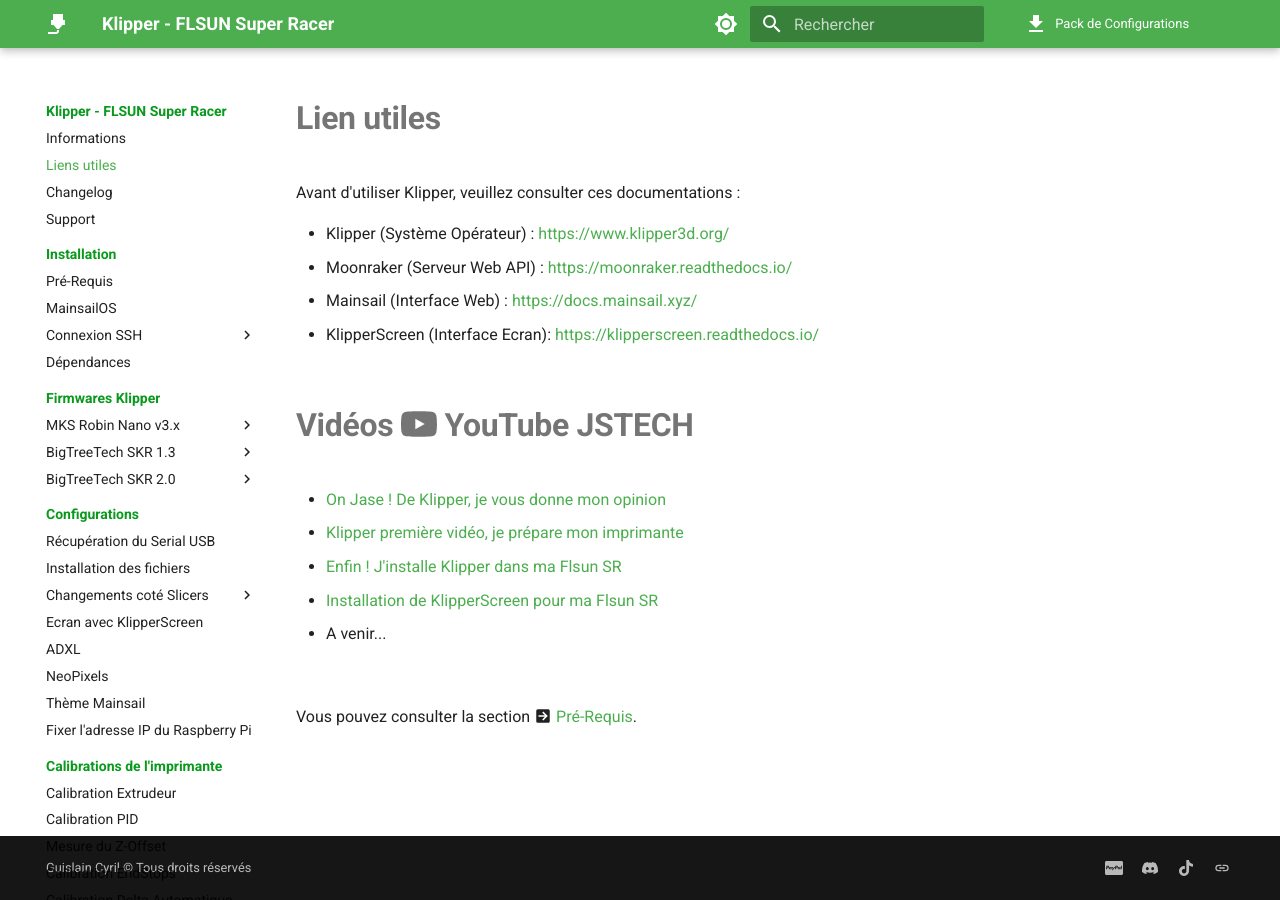
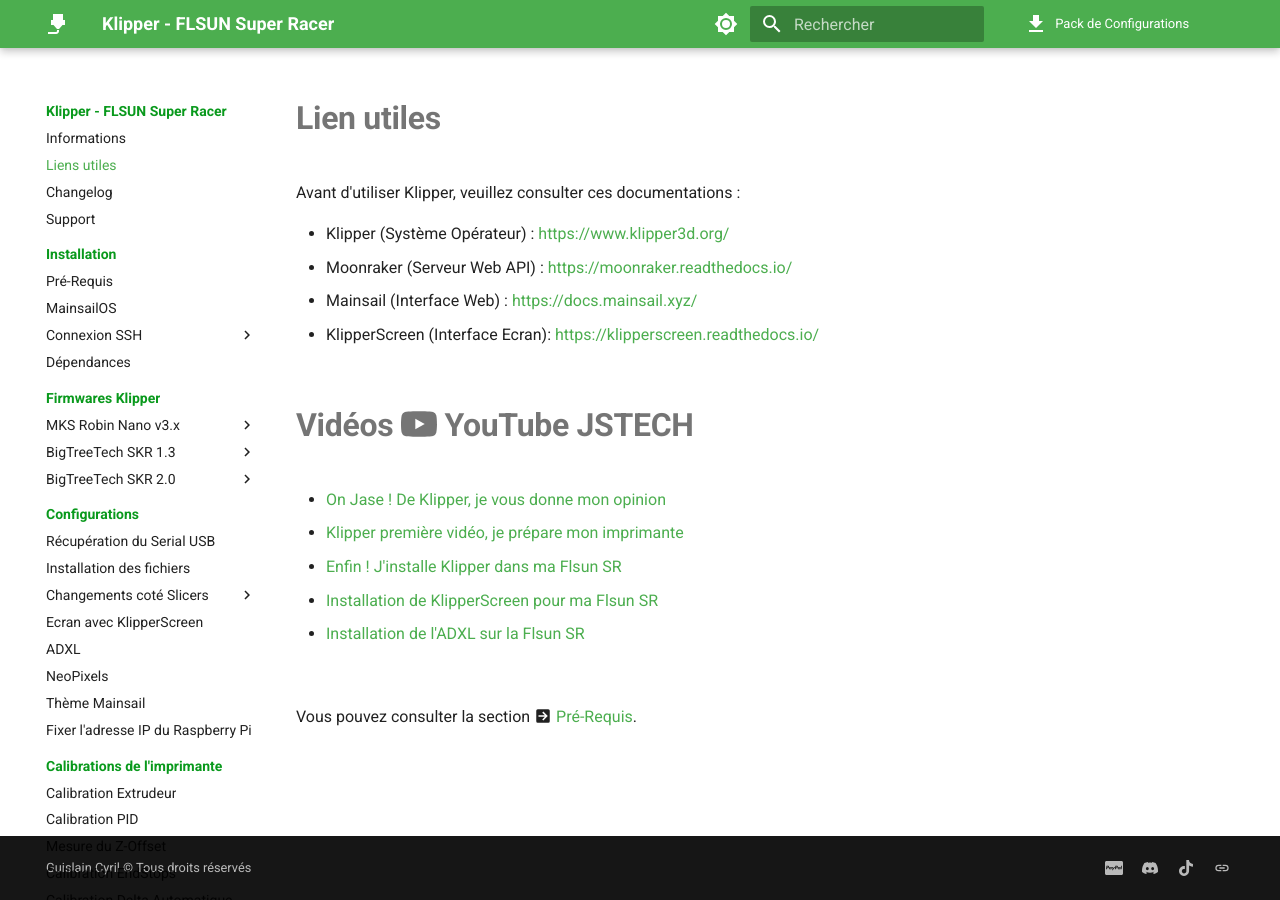
Before and after one commit to Guilouz/Klipper-Flsun-Super-Racer, an MkDocs documentation site: the page built from docs/liens-utiles.md, in a window 1280 px wide. Built offline with MkDocs 1.6.1 and Material for MkDocs 9.7.7, drawn with Linux system fonts in a browser that asks for light colours; comment, search, counter and statistics services are not loaded.

Commit message:
Update liens-utiles.md

```diff
--- a/docs/liens-utiles.md
+++ b/docs/liens-utiles.md
@@ -20,7 +20,7 @@
 - <a href="https://www.youtube.com/watch?v=qM-jBRMGjTc" target="_blank">Klipper première vidéo, je prépare mon imprimante</a>
 - <a href="https://www.youtube.com/watch?v=8YD-KOxrrXk" target="_blank">Enfin ! J'installe Klipper dans ma Flsun SR</a>
 - <a href="https://www.youtube.com/watch?v=gb-oAeDfrio" target="_blank">Installation de KlipperScreen pour ma Flsun SR</a>
-- A venir...
+- <a href="https://www.youtube.com/watch?v=BhEWXpf3hUA" target="_blank">Installation de l'ADXL sur la Flsun SR</a>
 
 <br />
 
```
